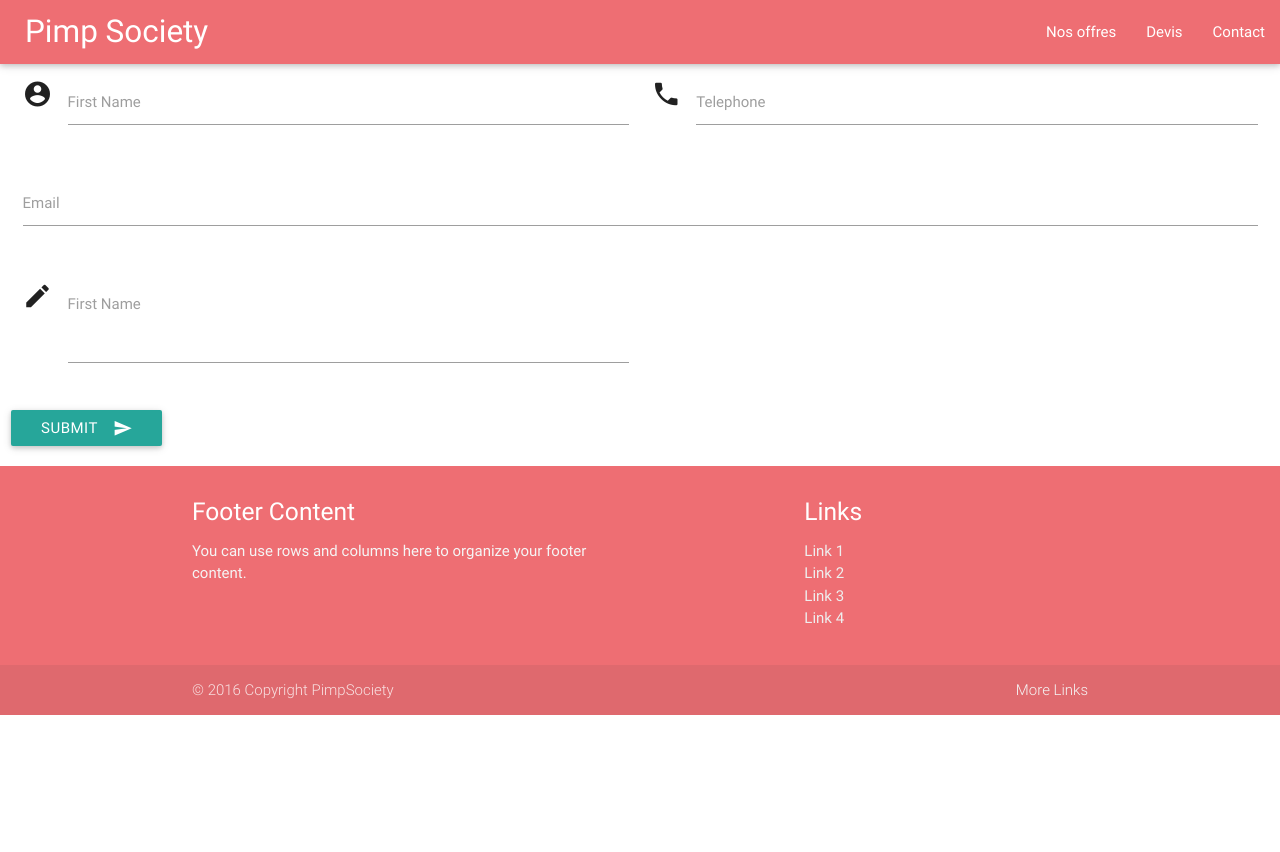
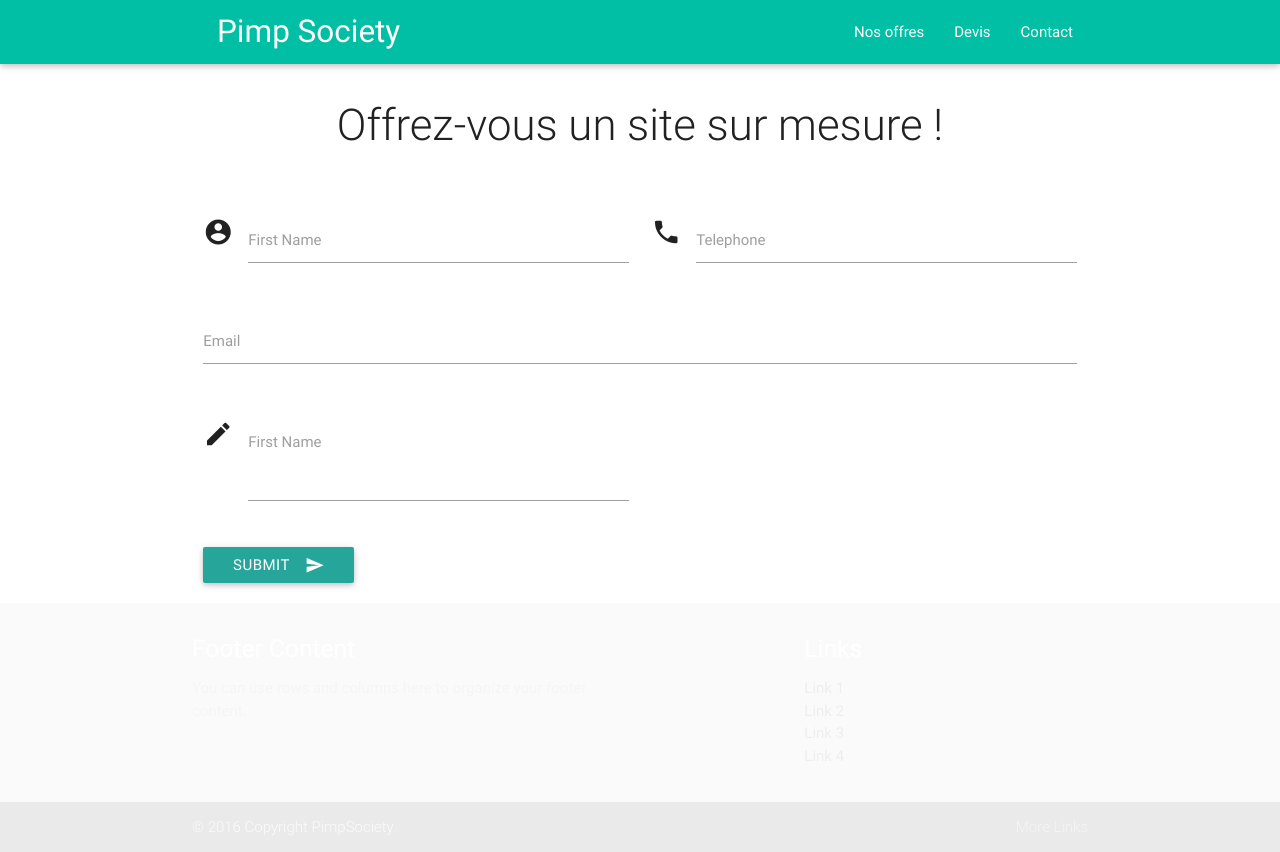
Before and after one commit to JL-Youk/PimpSociety, a PHP site: page / in a window 1280 px wide. Before the commit the page ends 715 px from the top, so only its background shows below. Run offline with PHP 8.4, Linux system fonts and the light colour scheme.

Commit message:
dev menu

```diff
--- a/css/style.css
+++ b/css/style.css
@@ -18,7 +18,7 @@
   margin: -75px 0 0 -75px;
   border: 16px solid #f3f3f3;
   border-radius: 50%;
-  border-top: 16px solid #3498db;
+  border-top: 16px solid #1abc9c;
   width: 120px;
   height: 120px;
   -webkit-animation: spin 2s linear infinite;
@@ -26,7 +26,7 @@
 }
 .loader {
     border: 16px solid #f3f3f3; /* Light grey */
-    border-top: 16px solid #3498db; /* Blue */
+    border-top: 16px solid #1abc9c; /* Blue */
     border-radius: 50%;
     width: 120px;
     height: 120px;
--- a/index.php
+++ b/index.php
@@ -20,7 +20,8 @@
 
 <!-- menu -->
   <nav>
-   <div class="nav-wrapper">
+   <div class="nav-wrapper teal accent-4">
+     <div class="container">
        <a href="#" class="brand-logo">Pimp Society</a>
        <ul id="nav-mobile" class="right hide-on-med-and-down">
          <li><a href="sass.html">Nos offres</a></li>
@@ -28,10 +29,28 @@
          <li><a href="collapsible.html">Contact</a></li>
        </ul>
      </div>
+   </div>
  </nav>
+
+<!-- 1er -->
+<div class="container">
+        <div class="section">
+
+          <div class="row">
+            <h3 class="col s12 light center header">Offrez-vous un site sur mesure !</h3>
+          </div>
+
+
+
+        </div>
+
+      </div>
+
+
 
 <!-- Contact -->
 <div class="row">
+  <div class="container">
     <form class="col s12">
       <div class="row">
         <div class="input-field col s6">
@@ -63,9 +82,10 @@
      </button>
     </form>
   </div>
+</div>
  <!-- footer -->
 
- <footer class="page-footer">
+ <footer class="page-footer grey lighten-5 blue-text text-darken-2">
         <div class="container">
           <div class="row">
             <div class="col l6 s12">
```
Lines whose indentation alone changed are shown as unchanged.
